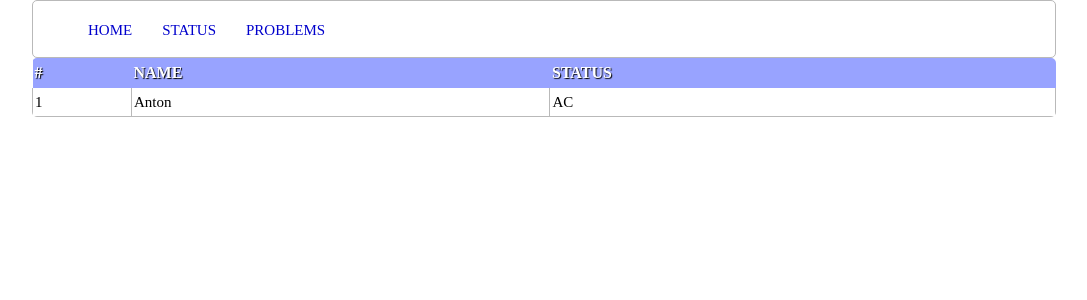
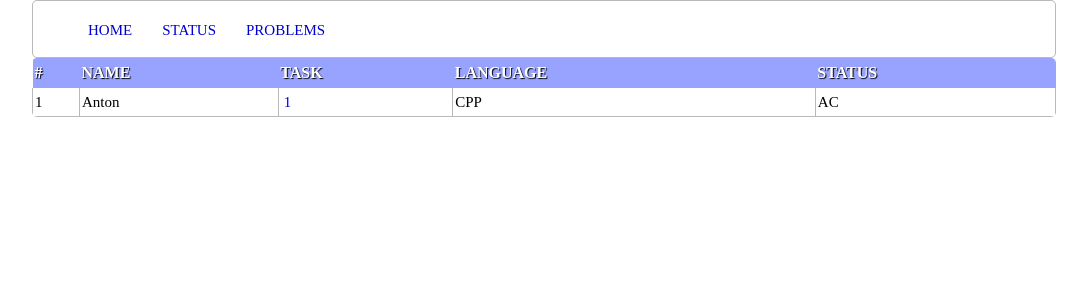
Before and after one commit to NAD777/Test-project, a Flask app: page /status/ in a window 1280 px wide. Shown: the part 68-368 px from the top of the page, without its empty margins (96-1183 px from the left). Run offline with Flask 2, Linux system fonts and the light colour scheme; data comes from the database, SQL or seed files in the repository; both versions use the stored data as it was after the commit.

Commit message:
add show lan and task in status

```diff
--- a/app.py
+++ b/app.py
@@ -34,6 +34,8 @@ class Problem(db.Model):
 class Status(db.Model):
     id = db.Column(db.Integer, primary_key=True)
     name = db.Column(db.String(255), unique=False, nullable=False)
+    problem = db.Column(db.String(255), unique=False, nullable=False)
+    lan = db.Column(db.String(255), unique=False, nullable=False)
     status = db.Column(db.String(255), unique=False, nullable=False)
 
     def __repr__(self):
@@ -69,7 +71,7 @@ def test_add():
 @app.route('/status/')
 def status():
     arr = Status.query.all()
-    content = [(el.id, el.name, el.status) for el in reversed(arr)]
+    content = [(el.id, el.name, el.problem, el.lan, el.status) for el in reversed(arr)]
     return render_template("status.html", content=content)
 
 
@@ -102,9 +104,9 @@ def problemset_num(num):
         return render_template("problem.html", data=content)
     elif request.method == 'POST':
         # print(request.form['textarea'])
-        # print(request.form['lan'])
+        lan = request.form['lan']
         name = request.form['name']
-        status = Status(name=name, status="comp")
+        status = Status(name=name, status="comp", problem=num, lan=lan)
         db.session.add(status)
         db.session.commit()
         id_status = status.id
--- a/templates/status.html
+++ b/templates/status.html
@@ -7,7 +7,7 @@
     }, 1500);
     </script> -->
 {% endblock %}
-
+<!-- (el.id, el.name, el.problem, el.lan, el.status) -->
 {% block content %}
     <div class="status">
         <table class="problem-test-table" cellpadding="2" cellspacing="1" >
@@ -15,6 +15,8 @@
                     <tr class="tr-head">
                         <td class="td-head">#</td>
                         <td class="td-head">Name</td>
+                        <td class="td-head">Task</td>
+                        <td class="td-head">Language</td>
                         <td class="td-head">Status</td>
                     </tr>
                 </thead>
@@ -22,7 +24,9 @@
                     <tr class="tr-table">
                         <td class="td-table">{{ i[0] }}</td>
                         <td class="td-table">{{ i[1] }}</td>
-                        <td class="td-table td-status">{{ i[2] }}</td>
+                        <td class="td-table problem-name"><a href="/problemset/{{ i[2] }}/">{{ i[2] }}</a></td>
+                        <td class="td-table">{{ i[3] }}</td>
+                        <td class="td-table td-status">{{ i[4] }}</td>
                     </tr>
                 {% endfor %}
             </table>
```
Also changed, not shown: tasks.db.
